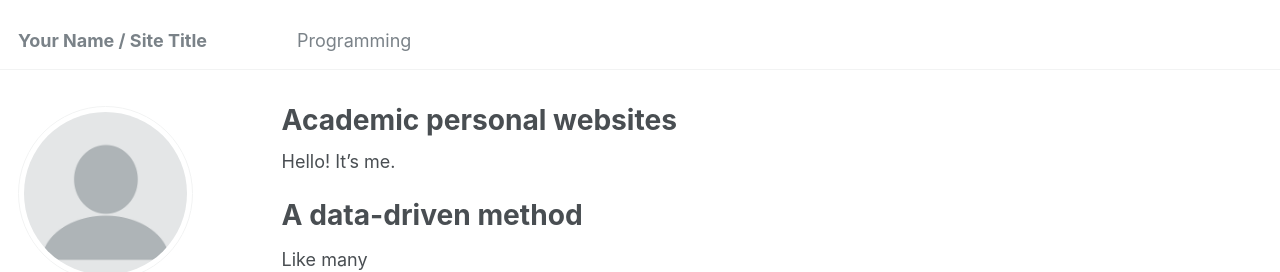
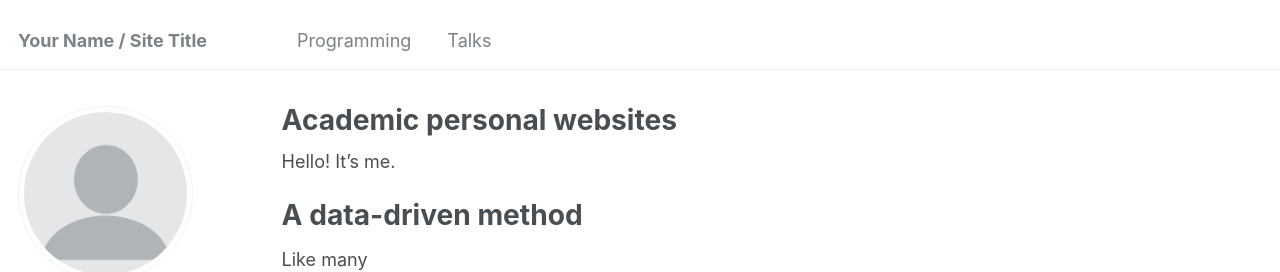
Before and after one commit to Tian1Han/Tian1Han.github.io, a Jekyll site: the page built from _pages/about.md, in a window 1280 px wide. Shown: the top 272 px of the page. Built offline with Jekyll 4.4.1, drawn with Linux system fonts in a browser that asks for light colours.

Commit message:
Update navigation.yml

```diff
--- a/_data/navigation.yml
+++ b/_data/navigation.yml
@@ -9,6 +9,9 @@ main:
   #   url: /publications/
 
   - title: "Programming"
+    url: /programming/
+
+  - title: "Talks"
     url: /talks/
 
   # - title: "Teaching"
```
